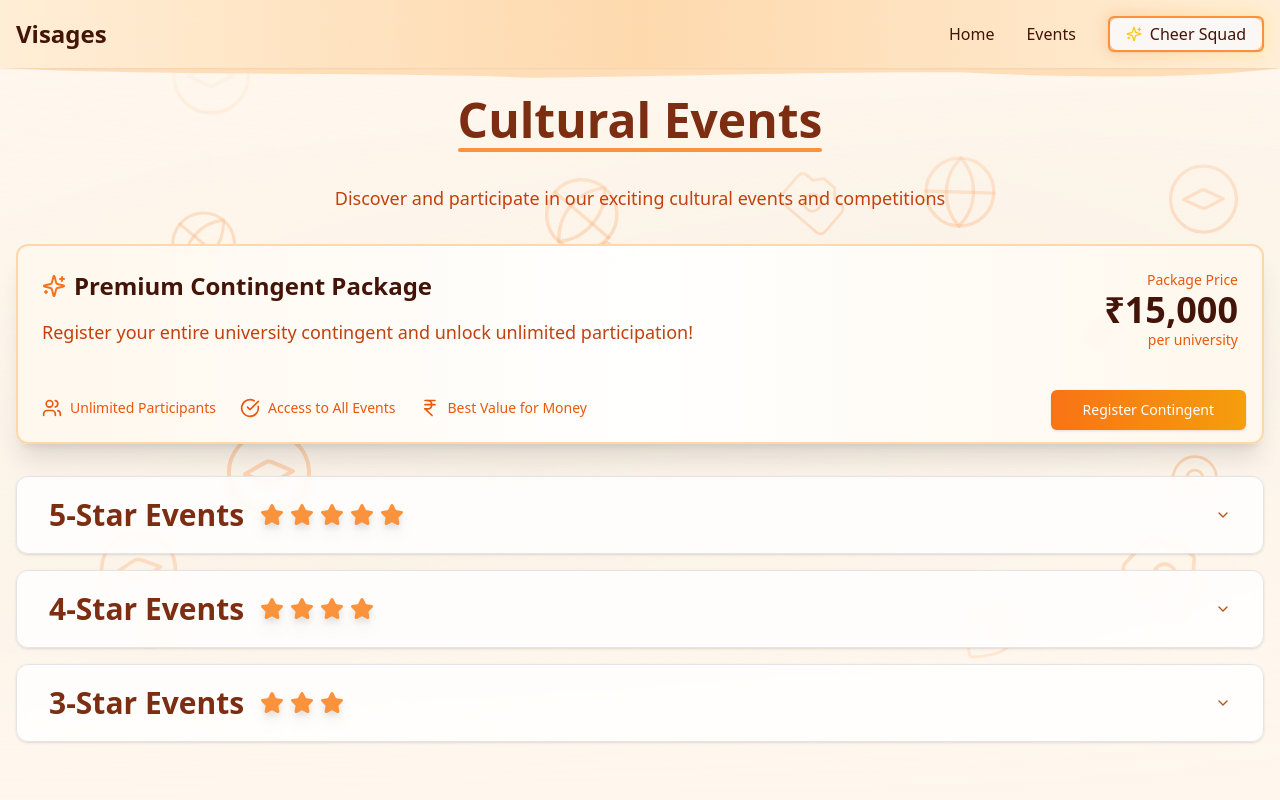
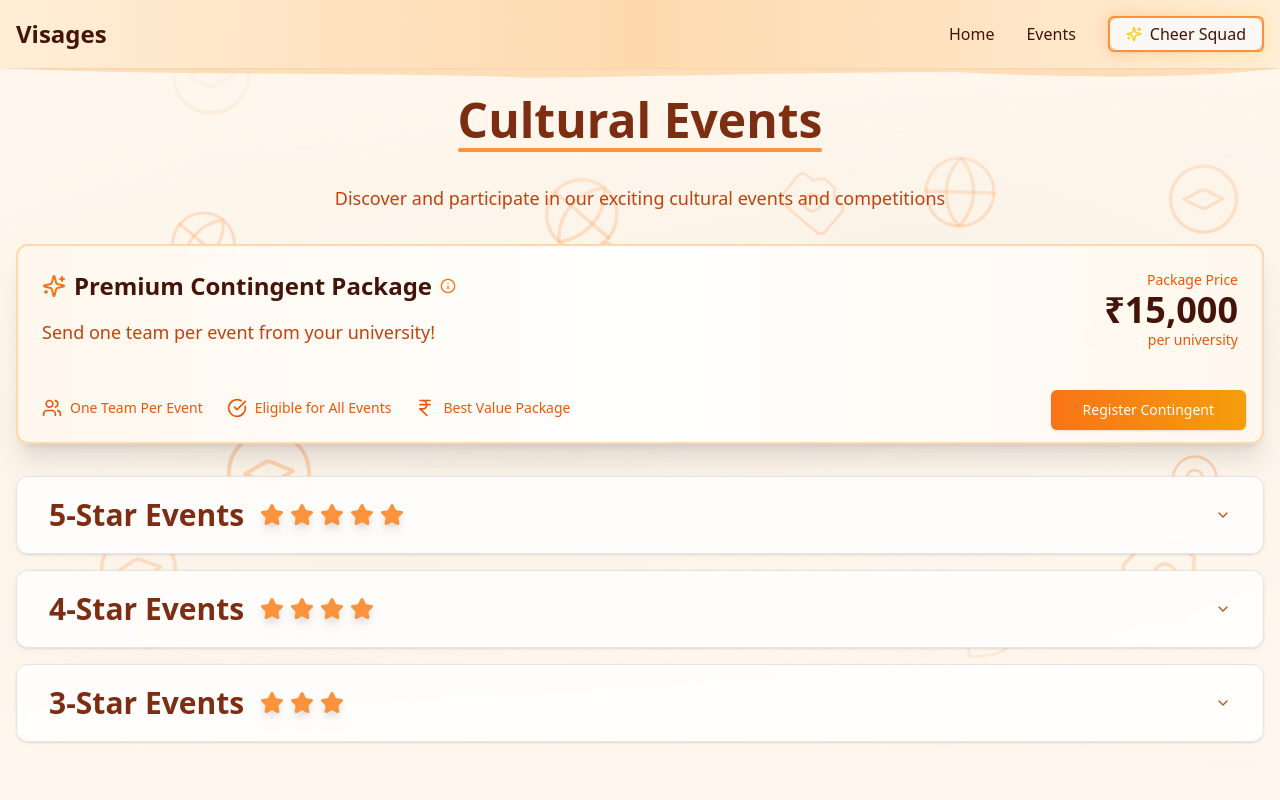
Before and after one commit to ammar-codeable/visages, a React (Vite) app: page /events in a window 1280 px wide. Shown: the top 800 px of the page. Built offline with nearby package versions, Linux system fonts and the light colour scheme.

Commit message:
feat: add tooltip component and integrate it into ContingentBanner

```diff
--- a/package.json
+++ b/package.json
@@ -13,6 +13,7 @@
     "@radix-ui/react-dialog": "^1.1.4",
     "@radix-ui/react-scroll-area": "^1.2.2",
     "@radix-ui/react-slot": "^1.1.1",
+    "@radix-ui/react-tooltip": "^1.1.6",
     "class-variance-authority": "^0.7.1",
     "clsx": "^2.1.1",
     "lucide-react": "^0.473.0",
--- a/src/components/ContingentBanner.tsx
+++ b/src/components/ContingentBanner.tsx
@@ -1,17 +1,25 @@
 import { Button } from "@/components/ui/button";
-import { CheckCircle, IndianRupee, Sparkles, Users } from "lucide-react";
+import {
+  Tooltip,
+  TooltipContent,
+  TooltipProvider,
+  TooltipTrigger,
+} from "@/components/ui/tooltip";
+import { CheckCircle, IndianRupee, Info, Sparkles, Users } from "lucide-react";
 import { motion, useScroll, useTransform } from "motion/react";
 
 const features = [
-  { icon: Users, text: "Unlimited Participants" },
-  { icon: CheckCircle, text: "Access to All Events" },
-  { icon: IndianRupee, text: "Best Value for Money" },
+  { icon: Users, text: "One Team Per Event" },
+  { icon: CheckCircle, text: "Eligible for All Events" },
+  { icon: IndianRupee, text: "Best Value Package" },
 ] as const;
 
 const PackageTitle = () => (
   <div className="flex items-center gap-2">
     <Sparkles className="h-6 w-6 text-orange-500" />
-    <h2 className="text-2xl font-bold text-orange-950">Premium Contingent Package</h2>
+    <h2 className="text-2xl font-bold text-orange-950">
+      Premium Contingent Package
+    </h2>
   </div>
 );
 
@@ -24,7 +32,7 @@ const PriceDisplay = () => (
 );
 
 const FeatureList = () => (
-  <div className="sm:flex-wrap gap-6 hidden sm:flex">
+  <div className="hidden gap-6 sm:flex sm:flex-wrap">
     {features.map(({ icon: Icon, text }) => (
       <div key={text} className="flex items-center gap-2 text-orange-600">
         <Icon className="h-5 w-5" />
@@ -34,32 +42,49 @@ const FeatureList = () => (
   </div>
 );
 
+const ContingentInfo = () => (
+  <TooltipProvider delayDuration={100}>
+    <Tooltip>
+      <TooltipTrigger>
+        <Info className="h-4 w-4 text-orange-500 hover:text-orange-600" />
+      </TooltipTrigger>
+      <TooltipContent
+        className="max-w-[250px] bg-gradient-to-r from-orange-50/95 via-orange-100/95 to-orange-50/95 text-orange-950 border-orange-200"
+        sideOffset={4}
+      >
+        <p>Additional teams from the same university require separate registration or another contingent package.</p>
+      </TooltipContent>
+    </Tooltip>
+  </TooltipProvider>
+);
+
 type ContingentBannerProps = {
-  variant: 'mobile' | 'desktop';
+  variant: "mobile" | "desktop";
 };
 
 const ContingentBanner = ({ variant }: ContingentBannerProps) => {
   const { scrollY } = useScroll();
 
   // Only apply transforms for desktop variant
-  const height = variant === 'desktop'
-    ? useTransform(scrollY, [0, 200], ["200px", "80px"])
-    : "auto";
-  const expandedOpacity = variant === 'desktop'
-    ? useTransform(scrollY, [0, 100], [1, 0])
-    : 1;
-  const collapsedOpacity = variant === 'desktop'
-    ? useTransform(scrollY, [0, 200], [0, 1])
-    : 0;
+  const height =
+    variant === "desktop"
+      ? useTransform(scrollY, [0, 200], ["200px", "80px"])
+      : "auto";
+  const expandedOpacity =
+    variant === "desktop" ? useTransform(scrollY, [0, 100], [1, 0]) : 1;
+  const collapsedOpacity =
+    variant === "desktop" ? useTransform(scrollY, [0, 200], [0, 1]) : 0;
 
-  if (variant === 'mobile') {
+  if (variant === "mobile") {
     return (
       <div className="rounded-xl border-2 border-orange-200 bg-gradient-to-r from-orange-50/95 via-white/95 to-orange-50/95 p-4 shadow-xl backdrop-blur-md">
         <div className="flex flex-col gap-4">
           <div className="flex items-center justify-between">
             <div className="flex items-center gap-2">
               <Sparkles className="h-5 w-5 text-orange-500" />
-              <h2 className="font-bold text-orange-950">Premium Contingent Package</h2>
+              <h2 className="font-bold text-orange-950">
+                Premium Contingent Package
+              </h2>
             </div>
             <div className="text-right">
               <div className="text-sm font-medium text-orange-600">Price</div>
@@ -90,8 +115,15 @@ const ContingentBanner = ({ variant }: ContingentBannerProps) => {
         <div className="flex items-center gap-3">
           <Sparkles className="h-5 w-5 text-orange-500" />
           <div>
-            <h2 className="font-bold text-orange-950">Premium Contingent Package</h2>
-            <p className="text-sm text-orange-700">₹15,000 for unlimited participation</p>
+            <div className="flex items-center gap-2">
+              <h2 className="font-bold text-orange-950">
+                Premium Contingent Package
+              </h2>
+              <ContingentInfo />
+            </div>
+            <p className="text-sm text-orange-700">
+              One team per event • ₹15,000
+            </p>
           </div>
         </div>
       </motion.div>
@@ -104,9 +136,12 @@ const ContingentBanner = ({ variant }: ContingentBannerProps) => {
         <div className="flex h-full">
           <div className="flex h-full flex-1 flex-col justify-between pr-8">
             <div className="space-y-4">
-              <PackageTitle />
-              <p className="text-lg text-orange-700 hidden sm:block">
-                Register your entire university contingent and unlock unlimited participation!
+              <div className="flex items-center gap-2">
+                <PackageTitle />
+                <ContingentInfo />
+              </div>
+              <p className="hidden text-lg text-orange-700 sm:block">
+                Send one team per event from your university!
               </p>
             </div>
             <FeatureList />
@@ -116,10 +151,10 @@ const ContingentBanner = ({ variant }: ContingentBannerProps) => {
       </motion.div>
 
       {/* Register Button - Full width on mobile */}
-      <div className="absolute bottom-3 right-4 left-4 sm:left-auto">
+      <div className="absolute bottom-3 left-4 right-4 sm:left-auto">
         <Button
           size="lg"
-          className="w-full sm:w-auto bg-gradient-to-r from-orange-500 to-amber-500 px-8 text-white hover:from-orange-600 hover:to-amber-600"
+          className="w-full bg-gradient-to-r from-orange-500 to-amber-500 px-8 text-white hover:from-orange-600 hover:to-amber-600 sm:w-auto"
         >
           Register Contingent
         </Button>
--- /dev/null
+++ b/src/components/ui/tooltip.tsx
@@ -0,0 +1,30 @@
+import * as React from "react"
+import * as TooltipPrimitive from "@radix-ui/react-tooltip"
+
+import { cn } from "@/utils/cn"
+
+const TooltipProvider = TooltipPrimitive.Provider
+
+const Tooltip = TooltipPrimitive.Root
+
+const TooltipTrigger = TooltipPrimitive.Trigger
+
+const TooltipContent = React.forwardRef<
+  React.ElementRef<typeof TooltipPrimitive.Content>,
+  React.ComponentPropsWithoutRef<typeof TooltipPrimitive.Content>
+>(({ className, sideOffset = 4, ...props }, ref) => (
+  <TooltipPrimitive.Portal>
+    <TooltipPrimitive.Content
+      ref={ref}
+      sideOffset={sideOffset}
+      className={cn(
+        "z-50 overflow-hidden rounded-md bg-primary px-3 py-1.5 text-xs text-primary-foreground animate-in fade-in-0 zoom-in-95 data-[state=closed]:animate-out data-[state=closed]:fade-out-0 data-[state=closed]:zoom-out-95 data-[side=bottom]:slide-in-from-top-2 data-[side=left]:slide-in-from-right-2 data-[side=right]:slide-in-from-left-2 data-[side=top]:slide-in-from-bottom-2",
+        className
+      )}
+      {...props}
+    />
+  </TooltipPrimitive.Portal>
+))
+TooltipContent.displayName = TooltipPrimitive.Content.displayName
+
+export { Tooltip, TooltipTrigger, TooltipContent, TooltipProvider }
```
Also changed, not shown: 1 other file (tests, documents, lock files or other folders).
